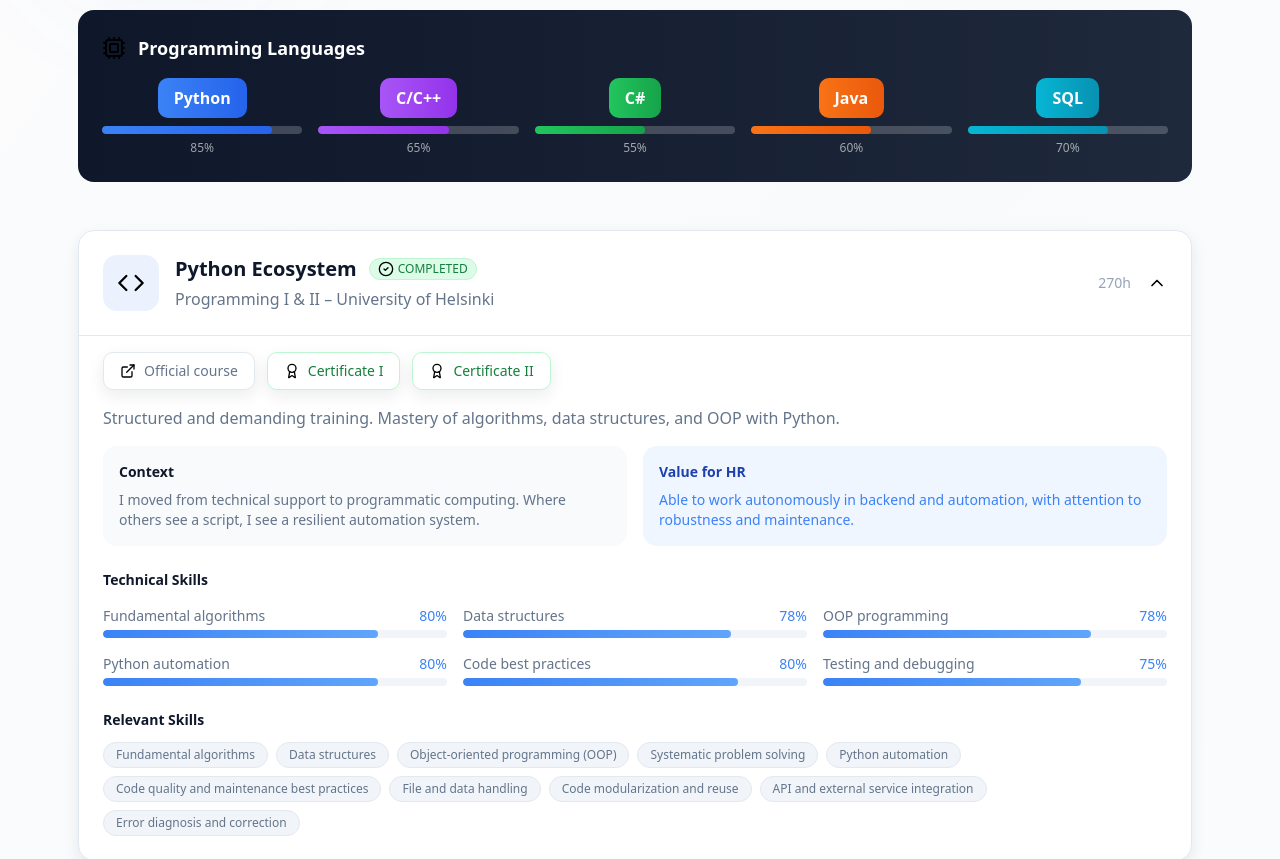
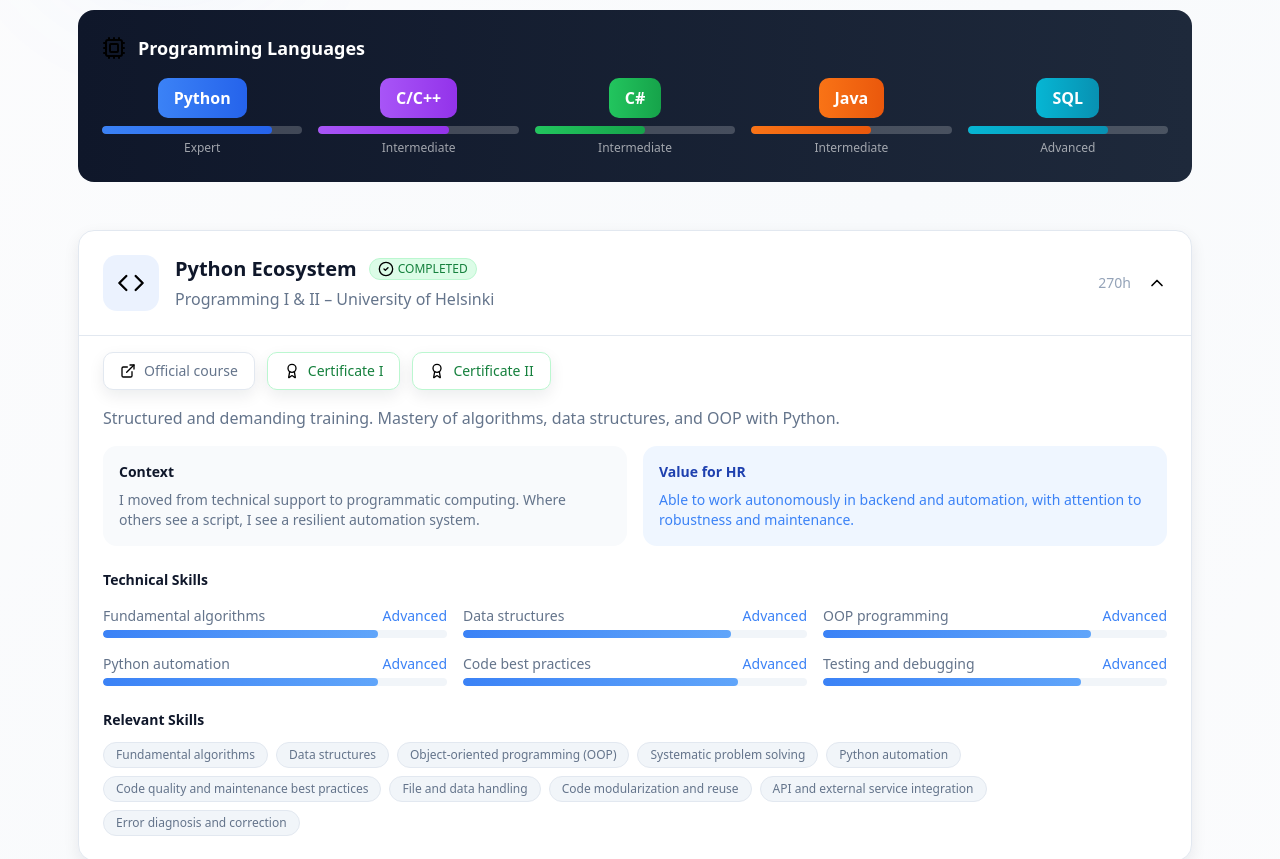
Before and after one commit to eliaspc2/OnlineCV, a React (Vite) app: page / in a window 1280 px wide. Shown: the part 2820-3679 px from the top of the page. Built offline with nearby package versions, Linux system fonts and the light colour scheme.

Commit message:
Fix CV feedback: accordion toggle, CET 2027 dates, replace % skills with levels

```diff
--- a/src/App.tsx
+++ b/src/App.tsx
@@ -69,14 +69,35 @@ const flattenReferenceStrings = (
   });
 };
 
+const skillLevelLabel = (percentText: string, lang?: string) => {
+  const match = percentText.match(/^(\d{1,3})%$/);
+  if (!match) return percentText;
+  const value = Number(match[1]);
+  const locale = (lang || '').toLowerCase();
+
+  const band = value >= 85 ? 'expert' : value >= 70 ? 'advanced' : value >= 55 ? 'intermediate' : 'basic';
+
+  if (locale.startsWith('pt')) {
+    return band === 'expert' ? 'Especialista' : band === 'advanced' ? 'Avançado' : band === 'intermediate' ? 'Intermédio' : 'Base';
+  }
+  if (locale.startsWith('es')) {
+    return band === 'expert' ? 'Experto' : band === 'advanced' ? 'Avanzado' : band === 'intermediate' ? 'Intermedio' : 'Base';
+  }
+  if (locale.startsWith('fr')) {
+    return band === 'expert' ? 'Expert' : band === 'advanced' ? 'Avancé' : band === 'intermediate' ? 'Intermédiaire' : 'Base';
+  }
+  return band === 'expert' ? 'Expert' : band === 'advanced' ? 'Advanced' : band === 'intermediate' ? 'Intermediate' : 'Basic';
+};
+
 const normalizeStringsBundle = (raw: unknown): StringsBundle => {
   const out: Record<string, string> = {};
   const data = (isRecord(raw) ? raw : {}) as RawStringsBundle;
+  const lang = typeof data.lang === 'string' ? data.lang : undefined;
 
   const appendFlat = (obj?: Record<string, string>) => {
     if (!obj || typeof obj !== 'object') return;
     Object.entries(obj).forEach(([k, v]) => {
-      if (typeof v === 'string') out[k] = v;
+      if (typeof v === 'string') out[k] = skillLevelLabel(v, lang);
     });
   };
 
@@ -90,8 +111,12 @@ const normalizeStringsBundle = (raw: unknown): StringsBundle => {
     });
   }
 
+  Object.keys(out).forEach((key) => {
+    out[key] = skillLevelLabel(out[key], lang);
+  });
+
   return {
-    lang: typeof data.lang === 'string' ? data.lang : undefined,
+    lang,
     strings: out
   };
 };
@@ -535,7 +560,7 @@ export default function App() {
       const group = item?.getAttribute('data-accordion-group');
       const panel = document.querySelector(`[data-accordion-panel=\"${panelId}\"]`) as HTMLElement | null;
       if (!panel) return;
-      const isOpen = panel.classList.contains('max-h-40');
+      const isOpen = !panel.classList.contains('max-h-0');
       if (group) {
         document.querySelectorAll(`[data-accordion-group=\"${group}\"]`).forEach((el) => {
           const id = (el as HTMLElement).getAttribute('data-accordion-item');
```
Also changed, not shown: public/data/es-es.json, public/data/fr-fr.json, public/data/pt-pt.json, public/data/uk-en.json.
